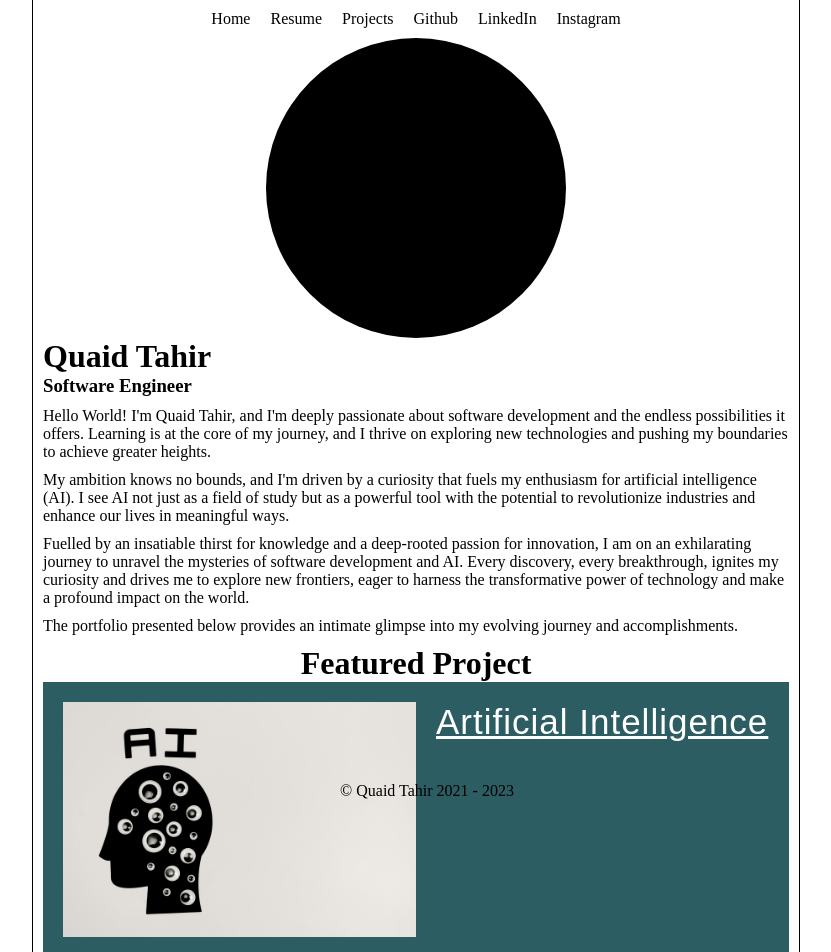
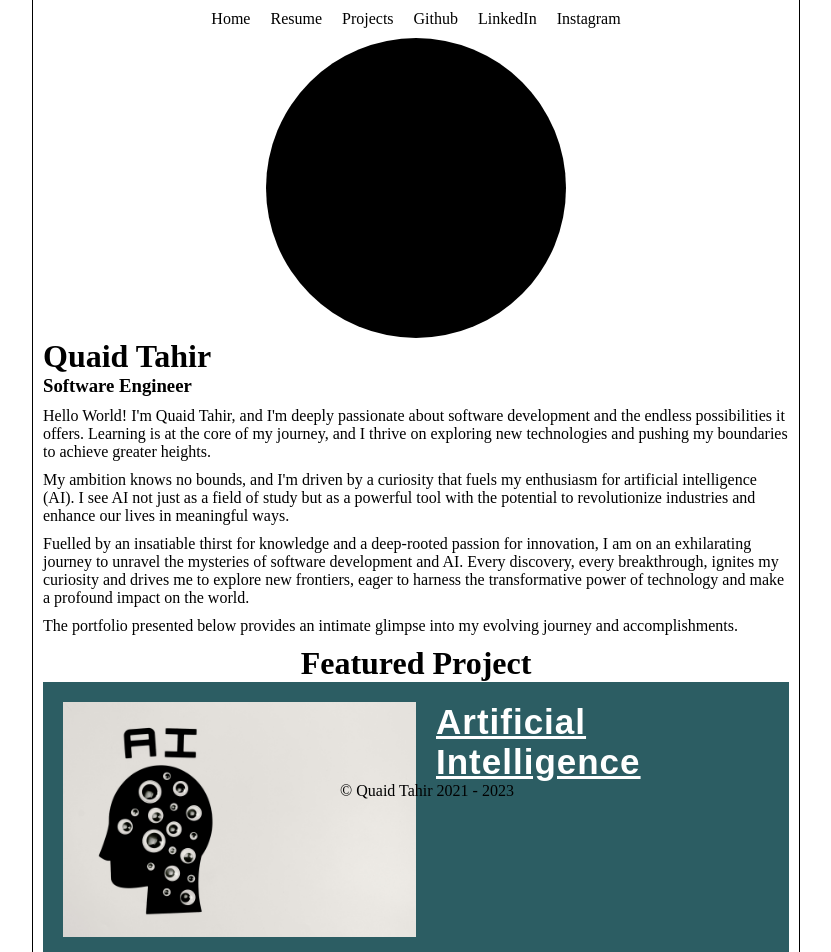
Before and after one commit to QuaidCodes/quaidtahir_net, a React (Create React App) app: page / in a window 1280 px wide. Shown: the top 952 px of the page, without its empty margins (224-1055 px from the left). Built offline with nearby package versions, Linux system fonts and the light colour scheme; a web font is replaced by a local one.

Commit message:
style.css fix

```diff
--- a/src/components/ProjectsDom/FeaturedProject/FeaturedProject.css
+++ b/src/components/ProjectsDom/FeaturedProject/FeaturedProject.css
@@ -22,6 +22,7 @@
     letter-spacing: 1px;
     font-size: 35px;
     font-family: "Truculenta", sans-serif;
+    font-weight: 600;
     text-decoration: underline;
     flex-basis: 50%;
 }
--- a/src/style.css
+++ b/src/style.css
@@ -1,7 +1,5 @@
-@import url('https://fonts.googleapis.com/css2?family=Truculenta:opsz,wght@12..72,100..900&display=swap')
+@import url("https://fonts.googleapis.com/css2?family=Truculenta:opsz,wght@12..72,100..900&display=swap");
 /* font-family: "Truculenta", sans-serif; */
-
-
 
 * {
     padding: 0;
```
